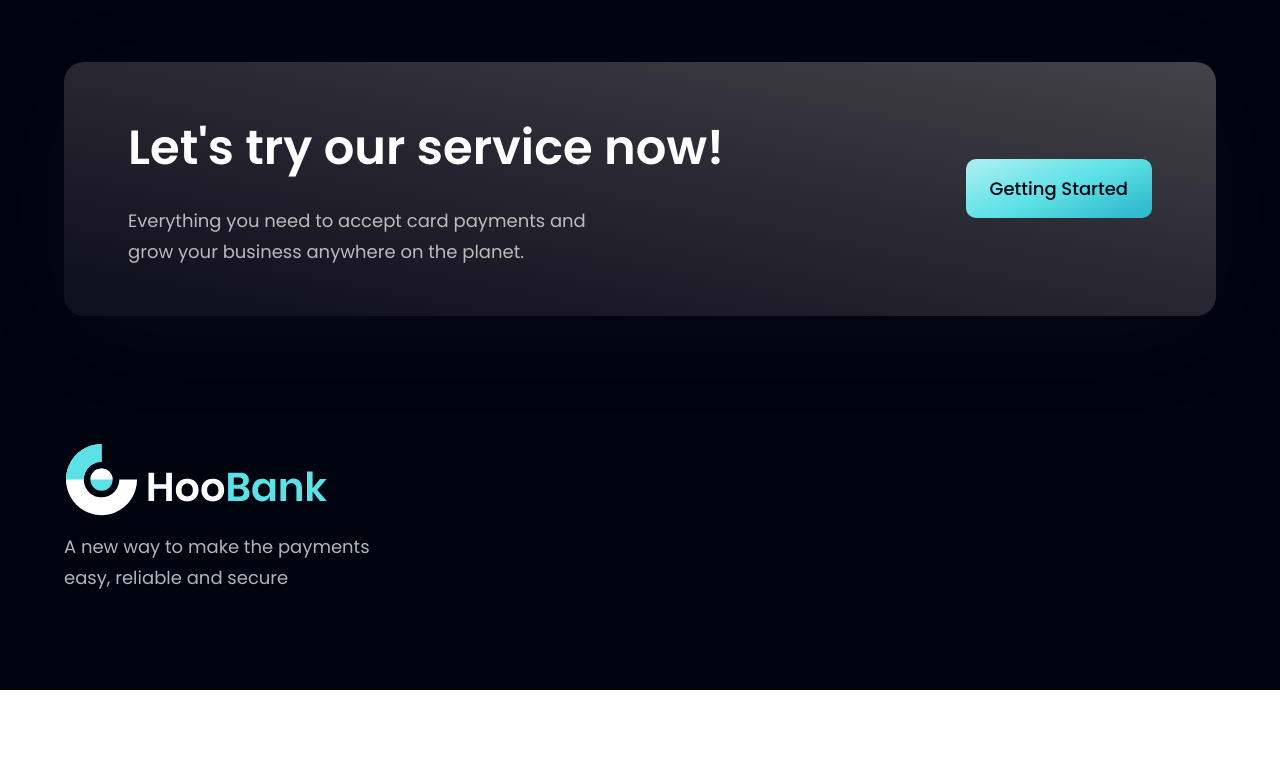
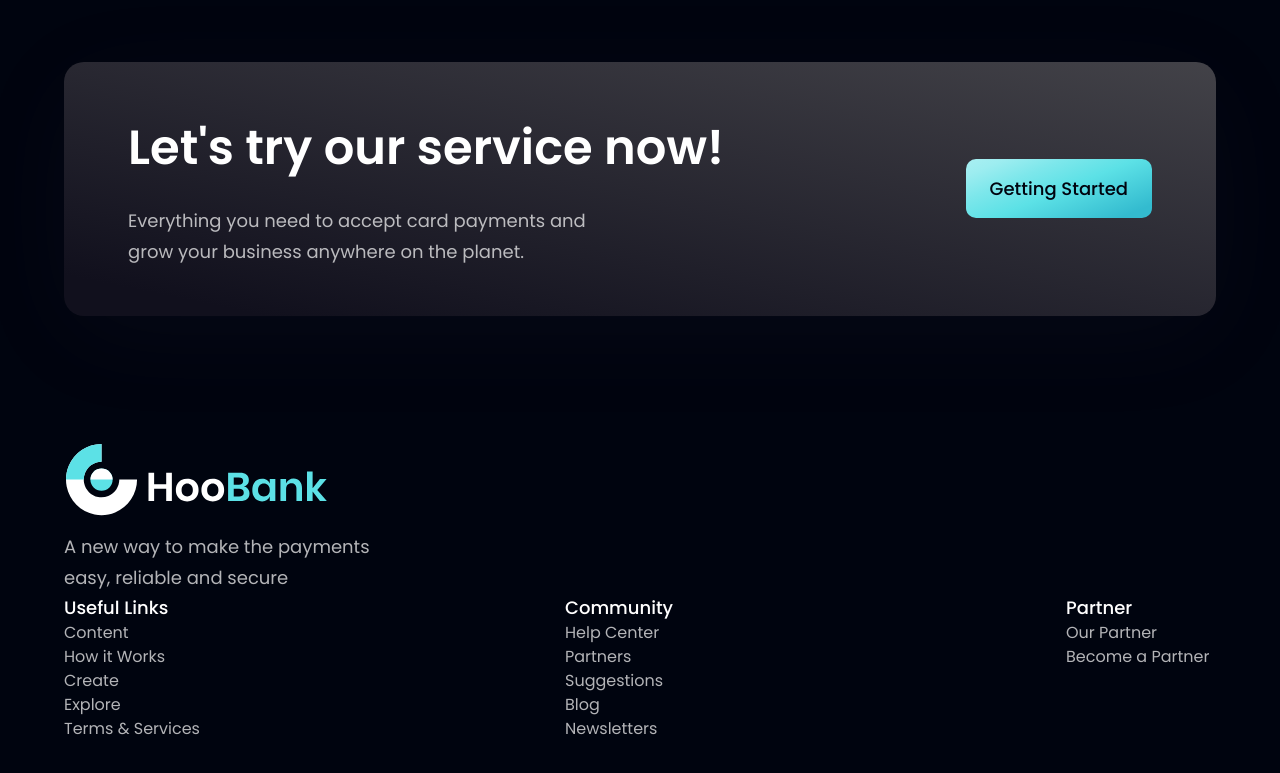
Before and after one commit to TommyTranT/Hoobank-Tutorial, a React (Vite) app: page / in a window 1280 px wide. Shown: the part 4108-4881 px from the top of the page. Before the commit the page ends 4798 px from the top, so only its background shows below. Built offline with nearby package versions, Linux system fonts and the light colour scheme.

Commit message:
finish the footer

```diff
--- a/src/components/Footer.jsx
+++ b/src/components/Footer.jsx
@@ -15,6 +15,29 @@
           A new way to make the payments easy, reliable and secure
         </p>
       </div>
+
+      <div className="flex-[1.5] w-full flex flex-row justify-between flex-wrap md:mt-0 mt-10">
+        {footerLinks.map((footerLink) => (
+          <div
+            key={footerLink.key}
+            className="flex flex-col ss:my-0 my-4 min-w-[150px]"
+          >
+            <h4 className="font-poppins font-medium text-[18px] leading-[27px] text-white">
+              {footerLink.title}
+            </h4>
+            <ul>
+              {footerLink.links.map((link, index) => (
+                <li
+                  key={link.name}
+                  className={`font-poppins font-normal text-[16px] leading-[24px] text-dimWhite hover:text-secondary cursor-pointer`}
+                >
+                  {link.name}
+                </li>
+              ))}
+            </ul>
+          </div>
+        ))}
+      </div>
     </div>
   </section>
 );
```
